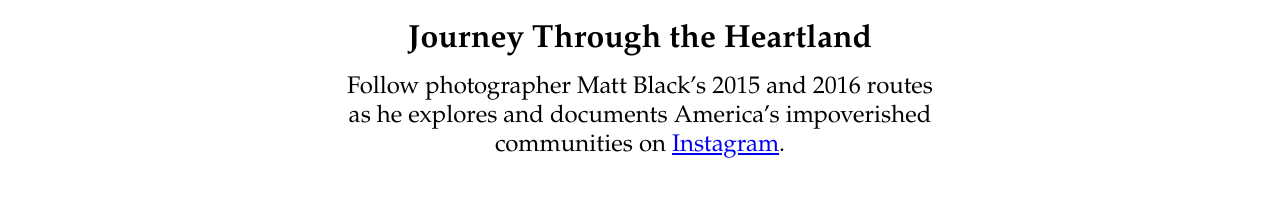
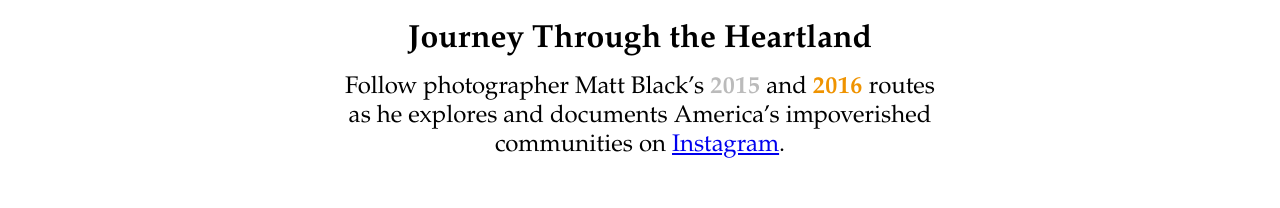
Before and after one commit to tynandebold/heartland-map, a plain HTML site: page index.html in a window 1280 px wide. Shown: the top 208 px of the page. Drawn offline with Linux system fonts and the light colour scheme; grey boxes are pictures that could not be loaded.

Commit message:
added key for route lines

```diff
--- a/index.html
+++ b/index.html
@@ -115,6 +115,18 @@
     stroke: #bbb;
   }
 
+  .route-2016 {
+    color: #ef9300;
+    font-weight: bold;
+    letter-spacing: 0.5px;
+  }
+
+  .route-2015 {
+    color: #bbb;
+    font-weight: bold;
+    letter-spacing: 0.5px;
+  }
+
   /* carousel/bx-slider styles */
   .carousel-wrapper {
     font-family: garamond, serif;
@@ -169,7 +181,7 @@
 
   <div id="title-wrapper">
     <h1>Journey Through the Heartland</h1>
-    <h2>Follow photographer Matt Black’s 2015 and 2016 routes as he explores and documents America’s impoverished communities on <a href="https://www.instagram.com/mattblack_blackmatt/" target="_blank">Instagram</a>.</h2>
+    <h2>Follow photographer Matt Black’s <span class="route-2015">2015</span> and <span class="route-2016">2016</span> routes as he explores and documents America’s impoverished communities on <a href="https://www.instagram.com/mattblack_blackmatt/" target="_blank">Instagram</a>.</h2>
   </div>
 
   <div id="viz-wrapper">
```
Also changed, not shown: 1 other file.
